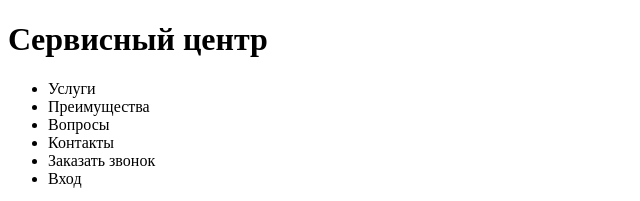
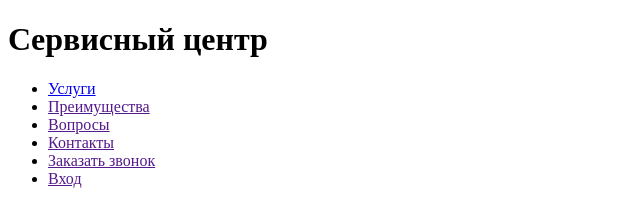
Before and after one commit to alihan2000/skaner, a plain HTML site: page index.html in a window 1280 px wide. Shown: the top 201 px of the page, without its empty margins (0-640 px from the left). Drawn offline with Linux system fonts and the light colour scheme.

Commit message:
Update index.html

```diff
--- a/index.html
+++ b/index.html
@@ -8,15 +8,15 @@
    <header>
       <h1>Cервисный центр</h1>
        <nav>
-      <ul>
-          <li>Услуги</li>
-          <li>Преимущества</li>
-          <li>Вопросы</li>
-          <li>Контакты</li>
-          <li>Заказать звонок</li>
-          <li>Вход</li>
-           </nav>
+           <ul>
+               <li><a href="#slider">Услуги</a></li>
+               <li><a href="">Преимущества</a></li>
+               <li><a href="">Вопросы</a></li>
+               <li><a href="">Контакты</a></li>
+               <li><a href="">Заказать звонок</a></li>
+               <li><a href="">Вход</a></li>
          </ul>
+    </nav>
     </header>
 
 
@@ -77,7 +77,6 @@
 
         <div class="blockWithQuestions">
             <ul>
-                <nav>
                 <li>Cколько стоит диагностика?
                 <p>
                     Тыры-пыры.
@@ -98,7 +97,6 @@
                     Тыры-пыры.
                 </p>
                 </li>
-               </nav>
             </ul>
             <mark>
                 Не нашли нужного ответа?
@@ -148,25 +146,21 @@
             <div class="oneItem">
                 <h4>Навигация</h4>
                 <ul>
-                    <nav>
                     <li>Услуги</li>
                     <li>Преимущества</li>
                     <li>Вопросы?</li>
                     <li>Контакты</li>
                     <li>Вход</li>
-                    </nav>
                 </ul>
             </div>
             <div class="twoItem">
                 <h4>Cоцсети</h4>
                 <ul>
-                    <nav>
                     <li>Вконтакте</li>
                     <li>Telegram</li>
                     <li>FaceBook</li>
                     <li>Twitter</li>
                     <li>Skype</li>
-                    </nav>
                 </ul>
             </div>
         </div>
```
